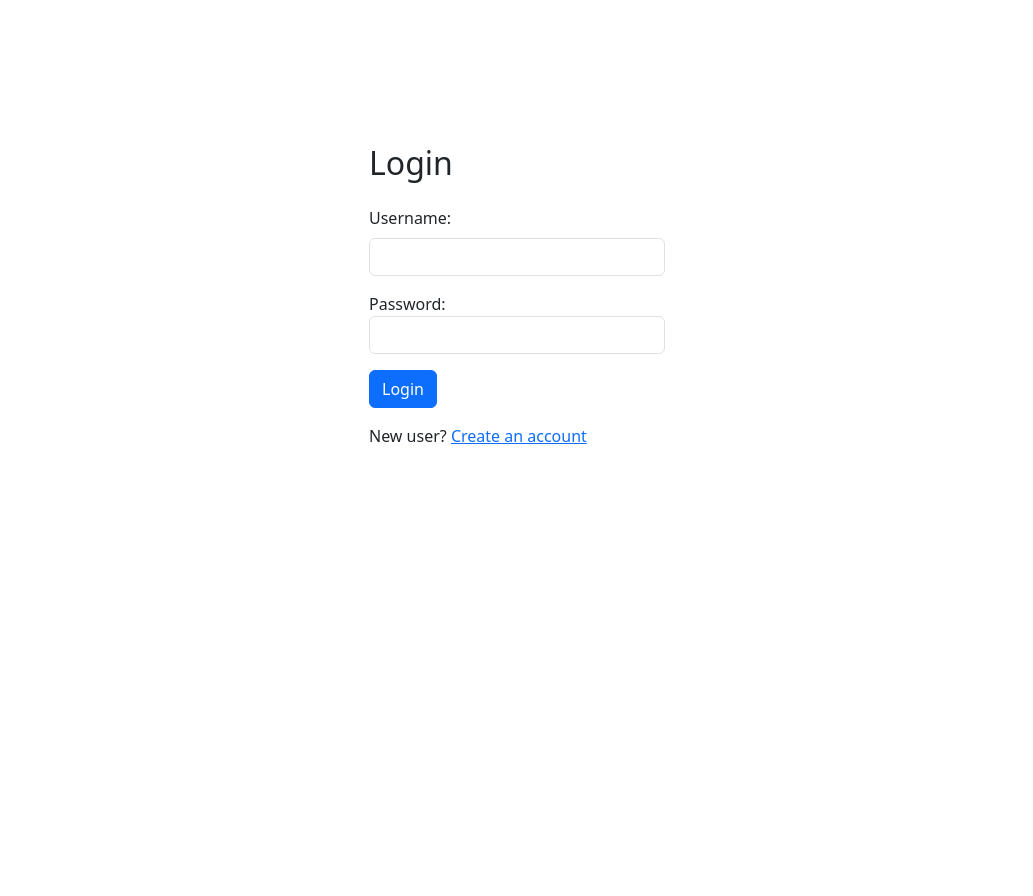
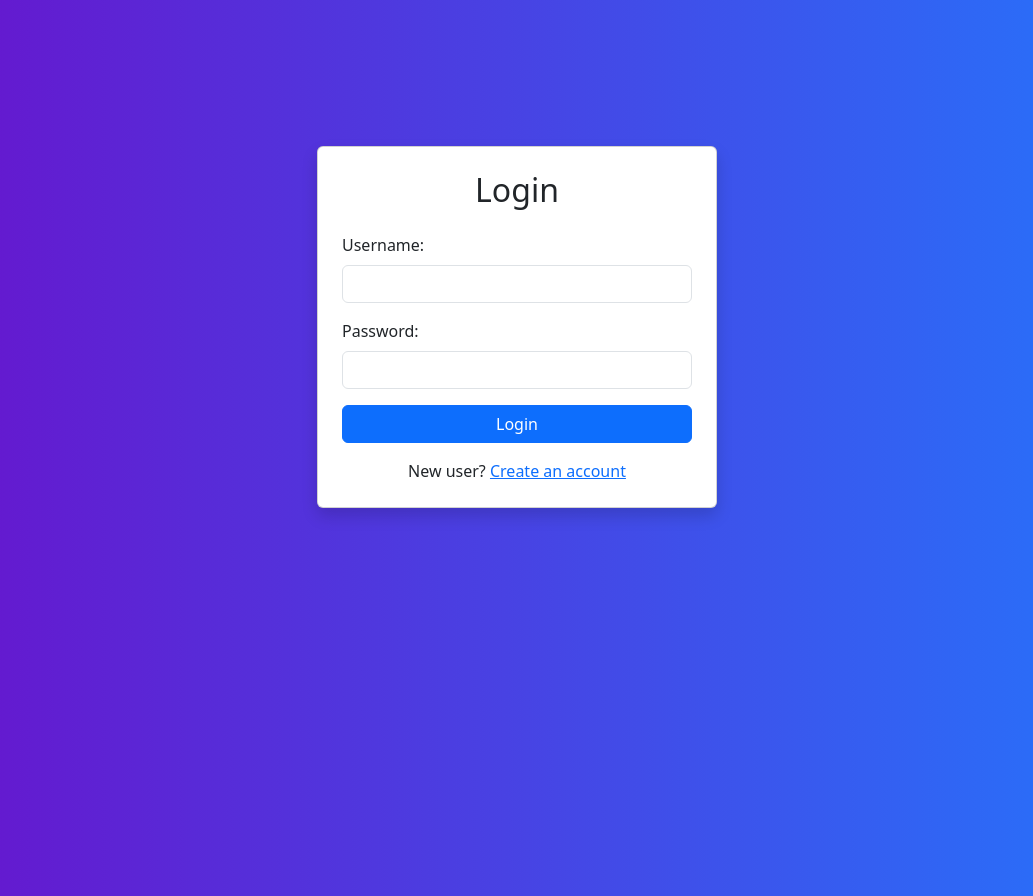
Before and after one commit to rikerik/TuneWave, a React (Create React App) app in the folder song-front/: page / in a window 1280 px wide. Shown: the whole page, without its empty margins (123-1156 px from the left). Before the commit the page ends 800 px from the top, so only its background shows below. Built offline with nearby package versions, Linux system fonts and the light colour scheme; no server answers.

Commit message:
Forms are better looking

```diff
--- a/song-front/src/components/LoginForm.jsx
+++ b/song-front/src/components/LoginForm.jsx
@@ -1,43 +1,39 @@
 import React, { useState } from "react";
 import { useNavigate, Link } from "react-router-dom";
 import { login } from "../services/AuthService";
+import "../styles/Form.css";
 
 // Component for handling the user login form
 const LoginForm = () => {
-  // State hooks for form fields and error message
   const [username, setUsername] = useState("");
   const [password, setPassword] = useState("");
-  const [error, setError] = useState(""); // State for error message
+  const [error, setError] = useState("");
 
-  // Hook for navigation
   const navigate = useNavigate();
 
-  // Handle form submission
   const handleSubmit = async (event) => {
-    event.preventDefault(); // Prevent default form submission behavior
+    event.preventDefault();
 
     try {
-      // Call the login service function with form data
       const response = await login({ username, password });
 
       if (response.status === 200) {
-        // On successful login, save the token to session storage
         const { token } = response.data;
         sessionStorage.setItem("token", token);
-        navigate("/home"); // Redirect to the user list page upon successful login
+        navigate("/home");
       } else {
-        // Handle non-successful status codes
-        setError("Invalid username or password"); // Set error message
+        setError("Invalid username or password");
       }
     } catch (error) {
       console.error("An error occurred during login:", error);
-      setError("An error occurred during login. Please try again."); // Set error message
+      setError("An error occurred during login. Please try again.");
     }
   };
 
   return (
-    <div className="container mt-5 w-25">
-      <h2 className="mb-4">Login</h2>
+    <div className="form-container">
+      <div className="card shadow p-4">
+        <h2 className="mb-4 text-center">Login</h2>
         <form onSubmit={handleSubmit}>
           {error && (
             <div className="alert alert-danger" role="alert">
@@ -58,7 +54,9 @@ const LoginForm = () => {
             />
           </div>
           <div className="mb-3">
-          <label htmlFor="password">Password:</label>
+            <label htmlFor="password" className="form-label">
+              Password:
+            </label>
             <input
               type="password"
               className="form-control"
@@ -68,12 +66,13 @@ const LoginForm = () => {
               required
             />
           </div>
-        <button type="submit" className="btn btn-primary">
+          <button type="submit" className="btn btn-primary w-100">
             Login
           </button>
         </form>
-      <div className="mb-3 mt-3">
+        <div className="mt-3 text-center">
           New user? <Link to="/register">Create an account</Link>
+        </div>
       </div>
     </div>
   );
--- a/song-front/src/components/RegisterForm.jsx
+++ b/song-front/src/components/RegisterForm.jsx
@@ -1,39 +1,33 @@
 import React, { useState } from "react";
-import { useNavigate } from "react-router-dom";
+import { useNavigate, Link } from "react-router-dom";
 import { register } from "../services/AuthService";
+import "../styles/Form.css";
 
 // Component for handling the user registration form
 const RegisterForm = () => {
-  // State hooks for form fields
   const [username, setUsername] = useState("");
   const [password, setPassword] = useState("");
   const [lastName, setLastName] = useState("");
   const [firstName, setFirstName] = useState("");
 
-  // Hook for navigation
   const navigate = useNavigate();
 
-  // Handle form submission
   const handleSubmit = async (e) => {
-    e.preventDefault(); // Prevent default form submission behavior
+    e.preventDefault();
     try {
-      // Call the registration service function with form data
       const response = await register({
         username,
         password,
         firstName,
         lastName,
       });
-      console.log("Registration successful:", response);
+
       if (response.status === 200) {
-        // On successful register, save the token to session storage
         const { token } = response.data;
         sessionStorage.setItem("token", token);
-        console.log("Token saved:", sessionStorage.getItem("token")); // Log the saved token
-        console.log("Attempting to navigate to /users");
-        navigate("/home"); // Redirect to the user list page upon successful login
+        navigate("/home");
       } else {
-        console.error("Login failed", response.status);
+        console.error("Registration failed", response.status);
       }
     } catch (error) {
       console.error("Registration failed:", error);
@@ -41,8 +35,9 @@ const RegisterForm = () => {
   };
 
   return (
-    <div className="container mt-5 w-25">
-      <h2 className="mb-4">Register</h2>
+    <div className="form-container">
+      <div className="card">
+        <h2 className="mb-4 text-center">Register</h2>
         <form onSubmit={handleSubmit}>
           <div className="mb-3">
             <label htmlFor="username" className="form-label">
@@ -54,6 +49,7 @@ const RegisterForm = () => {
               id="username"
               value={username}
               onChange={(e) => setUsername(e.target.value)}
+              required
             />
           </div>
           <div className="mb-3">
@@ -66,6 +62,7 @@ const RegisterForm = () => {
               id="firstName"
               value={firstName}
               onChange={(e) => setFirstName(e.target.value)}
+              required
             />
           </div>
           <div className="mb-3">
@@ -78,6 +75,7 @@ const RegisterForm = () => {
               id="lastName"
               value={lastName}
               onChange={(e) => setLastName(e.target.value)}
+              required
             />
           </div>
           <div className="mb-3">
@@ -90,12 +88,17 @@ const RegisterForm = () => {
               id="password"
               value={password}
               onChange={(e) => setPassword(e.target.value)}
+              required
             />
           </div>
-        <button type="submit" className="btn btn-primary">
+          <button type="submit" className="btn btn-primary w-100">
             Register
           </button>
         </form>
+        <div className="mt-3 text-center">
+          Have an account? <Link to="/">Log in now</Link>.
+        </div>
+      </div>
     </div>
   );
 };
--- a/song-front/src/index.css
+++ b/song-front/src/index.css
@@ -1,3 +1,8 @@
 @tailwind base;
 @tailwind components;
 @tailwind utilities;
+
+
+body {
+    overflow: hidden;
+}
--- /dev/null
+++ b/song-front/src/styles/Form.css
@@ -0,0 +1,21 @@
+.form-container {
+    display: flex;
+    justify-content: center;
+    align-items: flex-start;
+    height: 100vh;
+    padding-top: 50px;
+    background: linear-gradient(to right, #6a11cb, #2575fc);
+}
+
+.card {
+    border-radius: 10px;
+    padding: 20px;
+    box-shadow: 0 4px 10px rgba(0, 0, 0, 0.1);
+    width: 100%;
+    max-width: 400px;
+}
+
+
+body {
+    background: linear-gradient(to right, #6a11cb, #2575fc);
+}
```
Lines whose indentation alone changed are shown as unchanged.
